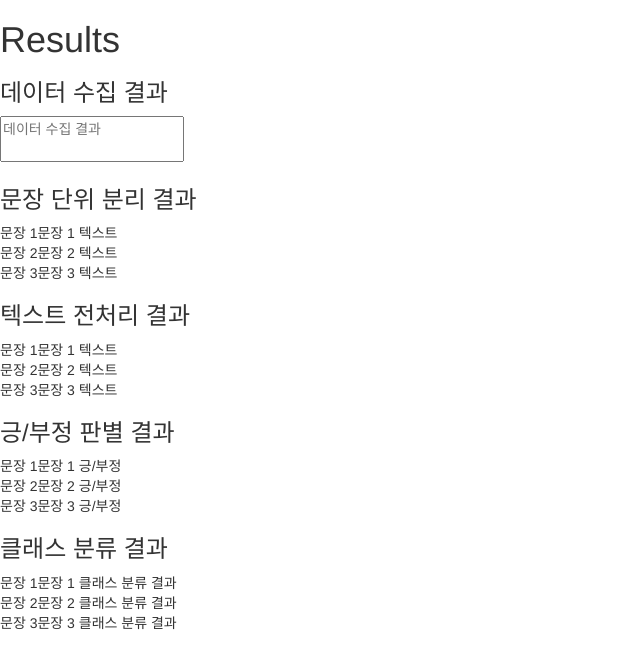
After one commit to hojunlee-hj/CapstoneDesign, a Flask app: template FlaskServer/templates/temp.html in a window 1280 px wide. The commit adds this page. Shown: the top 669 px of the page, without its empty margins (0-640 px from the left). Run offline with Flask 2, Linux system fonts and the light colour scheme; the template is opened without the code that fills it, so the values that code supplies are empty; some libraries are stand-ins or nearby versions.

Commit message:
feat: 결과 화면 전달
App.py로 전달된 form 데이터를 바탕으로 문장 분리, 긍/부정 판별, 클래스 분류 수행 후 result.html로 전달

```diff
--- a/FlaskServer/App.py
+++ b/FlaskServer/App.py
@@ -14,15 +14,19 @@ def board():
     return "그냥 보드"
 
 # index.html로 라우트
-@app.route('/', method='GET')
+@app.route('/', methods=['GET'])
 def main():
     return render_template('index.html')
 
 # result.html로 라우트
-@app.route('/result', method = 'GET')
+@app.route('/result', methods=['POST'])
 def resultPage():
-    reviews = ""
-    return render_template('result.html')
+    reviewContent = request.form['review']
+    splitArr = [r for r in reviewContent.split("\n")]
+    sentimentArr = ['긍정', '부정', '부정', '부정', '부정']
+    classifiedArr = ['단순 부정', '앱 개발팀', '서비스 개발팀', '서비스 기획팀',
+                    '콘텐츠 운영팀', 'IT 기획팀']
+    return render_template('result.html', content=reviewContent, splitArr=splitArr, sentimentArr=sentimentArr, classifiedArr=classifiedArr)
 
 # URL 에 매개변수를 받아 진행하는 방식입니다.
 @app.route('/board/<article_idx>')
--- /dev/null
+++ b/FlaskServer/static/resultPage.css
@@ -0,0 +1,124 @@
+html {
+    box-sizing: border-box;
+    font-family: 'Open Sans', sans-serif;
+  }
+
+  *, *:before, *:after {
+    box-sizing: inherit;
+  }
+
+  .background {
+    padding: 0 25px 25px;
+    position: relative;
+    width: 100%;
+  }
+
+  .background::after {
+    content: '';
+    background: #60a9ff;
+    background: -moz-linear-gradient(top, #60a9ff 0%, #4394f4 100%);
+    background: -webkit-linear-gradient(top, #60a9ff 0%,#4394f4 100%);
+    background: linear-gradient(to bottom, #60a9ff 0%,#4394f4 100%);
+    filter: progid:DXImageTransform.Microsoft.gradient( startColorstr='#60a9ff', endColorstr='#4394f4',GradientType=0 );
+    height: 500px;
+    left: 0;
+    position: absolute;
+    top: 0;
+    width: 100%;
+    z-index: 1;
+  }
+
+  @media (min-width: 900px) {
+    .background {
+      padding: 0 0 25px;
+    }
+  }
+
+  .container {
+    margin: 0 auto;
+    padding: 50px 0 0;
+    max-width: 960px;
+    width: 100%;
+  }
+
+  .panel {
+    background-color: #fff;
+    border-radius: 10px;
+    padding: 10px 15px;
+    position: relative;
+    width: 100%;
+    z-index: 10;
+  }
+
+  .pricing-table {
+    box-shadow: 0px 10px 13px -6px rgba(0, 0, 0, 0.08), 0px 20px 31px 3px rgba(0, 0, 0, 0.09), 0px 8px 20px 7px rgba(0, 0, 0, 0.02);
+    display: flex;
+    flex-direction: column;
+  }
+
+  @media (min-width: 900px) {
+    .pricing-table {
+      flex-direction: row;
+    }
+  }
+
+  .pricing-table * {
+    text-align: center;
+  }
+
+  .pricing-plan {
+    border-bottom: 1px solid #e1f1ff;
+    padding: 10px;
+  }
+
+  .pricing-plan:last-child {
+    border-bottom: none;
+  }
+
+  @media (min-width: 900px) {
+    .pricing-plan {
+      border-bottom: none;
+      border-right: 1px solid #e1f1ff;
+      flex-basis: 100%;
+      padding: 10px 10px;
+    }
+
+    .pricing-plan:last-child {
+      border-right: none;
+    }
+  }
+
+  .pricing-img {
+    margin-bottom: 25px;
+    max-width: 100%;
+  }
+
+  .pricing-header {
+    color: #0d0d0d;
+    font-weight: 600;
+    letter-spacing: 1px;
+  }
+
+  .pricing-features {
+    color: #7172cc;
+    font-weight: 600;
+    letter-spacing: 1px;
+    margin: 10px 0 10px;
+    padding-left: 0;
+  }
+
+  .pricing-features-item {
+    border-top: 1px solid #e1f1ff;
+    font-size: 1.2em;
+    line-height: 1.5;
+    list-style: none;
+    padding: 4px 0;
+  }
+
+  .pricing-features-item:last-child {
+    border-bottom: 1px solid #e1f1ff;
+  }
+
+  textarea {
+    resize: none;
+  }
--- /dev/null
+++ b/FlaskServer/templates/temp.html
@@ -0,0 +1,94 @@
+<!DOCTYPE html>
+<html lang="ko">
+<head>
+    <meta charset="UTF-8">
+    <meta http-equiv="X-UA-Compatible" content="IE=edge">
+    <meta name="viewport" content="width=device-width, initial-scale=1.0">
+    <meta http-equiv="X-UA-Compatible" content="ie=edge">
+    <link href="https://maxcdn.bootstrapcdn.com/bootstrap/3.3.7/css/bootstrap.min.css" rel="stylesheet" >
+    <link href="https://maxcdn.bootstrapcdn.com/font-awesome/4.7.0/css/font-awesome.min.css" rel="stylesheet" >
+    <link href="/static/resultPage.css" rel="stylesheet" type="text/css" />
+    <title>동국 죠스 데모 페이지</title>
+</head>
+<body>
+    <div>
+        <h1>Results</h1>
+        <div>
+            <h3>데이터 수집 결과</h3>
+            <textarea placeholder="데이터 수집 결과"></textarea>
+        </div>
+
+        <div>
+            <h3>문장 단위 분리 결과</h3>
+            <table>
+                <tr>
+                    <td>문장 1</td>
+                    <td>문장 1 텍스트</td>
+                </tr>
+                <tr>
+                    <td>문장 2</td>
+                    <td>문장 2 텍스트</td>
+                </tr>
+                <tr>
+                    <td>문장 3</td>
+                    <td>문장 3 텍스트</td>
+                </tr>
+            </table>
+        </div>
+
+        <div>
+            <h3>텍스트 전처리 결과</h3>
+            <table>
+                <tr>
+                    <td>문장 1</td>
+                    <td>문장 1 텍스트</td>
+                </tr>
+                <tr>
+                    <td>문장 2</td>
+                    <td>문장 2 텍스트</td>
+                </tr>
+                <tr>
+                    <td>문장 3</td>
+                    <td>문장 3 텍스트</td>
+                </tr>
+            </table>
+        </div>
+
+        <div>
+            <h3>긍/부정 판별 결과</h3>
+            <table>
+                <tr>
+                    <td>문장 1</td>
+                    <td>문장 1 긍/부정</td>
+                </tr>
+                <tr>
+                    <td>문장 2</td>
+                    <td>문장 2 긍/부정</td>
+                </tr>
+                <tr>
+                    <td>문장 3</td>
+                    <td>문장 3 긍/부정</td>
+                </tr>
+            </table>
+        </div>
+
+        <div>
+            <h3>클래스 분류 결과</h3>
+            <table>
+                <tr>
+                    <td>문장 1</td>
+                    <td>문장 1 클래스 분류 결과</td>
+                </tr>
+                <tr>
+                    <td>문장 2</td>
+                    <td>문장 2 클래스 분류 결과</td>
+                </tr>
+                <tr>
+                    <td>문장 3</td>
+                    <td>문장 3 클래스 분류 결과</td>
+                </tr>
+            </table>
+        </div>
+    </div>
+</body>
+</html>
```
Also changed, not shown: FlaskServer/static/form.scss (deleted, +0 -134 lines), FlaskServer/templates/index.html (+3 -9 lines), FlaskServer/templates/result.html (+12 -7 lines).
